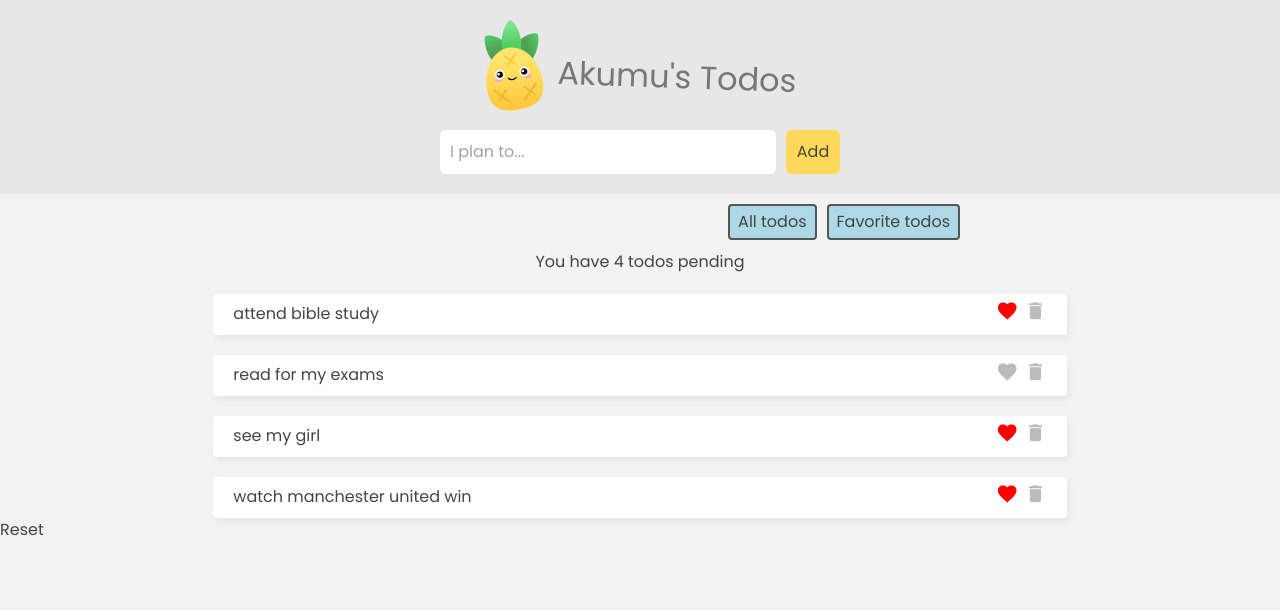
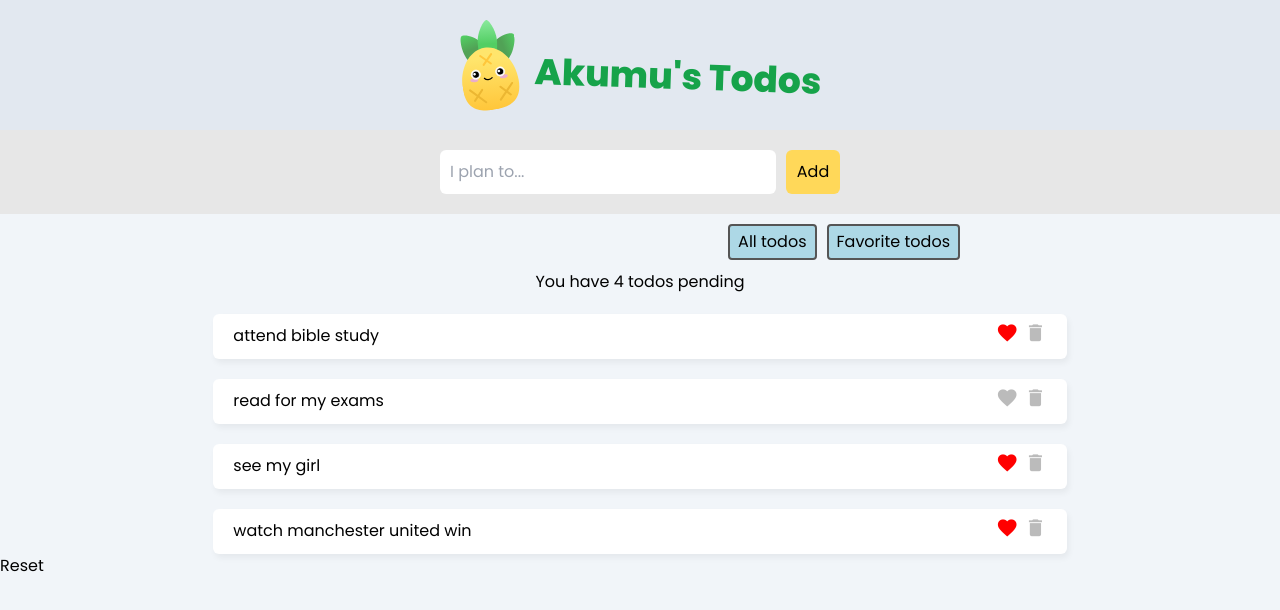
Before and after one commit to AkumuJey/pinia-todos, a Vue app: page / in a window 1280 px wide. Shown: the top 610 px of the page. Built offline with nearby package versions, Linux system fonts and the light colour scheme; data requests are answered from the project's data file.

Commit message:
Updating the css to tailwind code

```diff
--- a/src/assets/main.css
+++ b/src/assets/main.css
@@ -1,47 +1,23 @@
 @import url('https://fonts.googleapis.com/css2?family=Poppins:wght@300;400;500;600;800&family=VT323&display=swap');
 
-body {
-  background: #f2f2f2;
-  color: #444;
-  margin: 0;
-}
+
 body * {
   font-family: "Poppins";
 }
 
 /* header */
-header {
-  text-align: center;
-  background: #e7e7e7;
-  padding-top: 20px;
-  display: flex;
-  justify-content: center;
-  align-items: center;
-}
-header img {
-  max-width: 60px;
-  transform: rotate(-10deg);
-}
-header h1 {
-  margin: 0;
-  font-size: 2em;
-  padding-top: 25px;
-  margin-left: 15px;
-  color: #777;
-  transform: rotate(2deg);
-}
+
+
+
 
 /*Styling todos*/
 
-.todo-list {
+/* .todo-list {
     max-width: 640px;
     margin: 20px auto;
-  }
+  } */
   .todo {
-    padding: 6px 20px;
-    background: #fff;
-    margin-top: 20px;
-    border-radius: 4px;
+
     box-shadow: 2px 4px 6px rgba(0,0,0,0.05);
     display: flex;
     justify-content: space-between;
--- a/src/assets/tailwind.css
+++ b/src/assets/tailwind.css
@@ -3,3 +3,30 @@
 @tailwind components;
 
 @tailwind utilities;
+
+@layer base {
+    body {
+        @apply bg-slate-100 m-0 decoration-black
+    }
+    header {
+        @apply text-center bg-slate-200 flex justify-center items-center p-5
+    }
+
+    header img {
+        @apply max-w-[60px] transform -rotate-[10deg]
+    }
+    header h1 {
+        @apply m-0 text-4xl pt-6 ml-4 transform rotate-[2deg] text-green-600 font-bold
+    }
+}
+
+
+@layer components {
+    .todo-list {
+        @apply max-w-2xl my-5 mx-auto bg-red-600
+    }
+    .todo {
+        @apply py-2 px-5 bg-white rounded-md mt-5
+    }
+
+}
```
